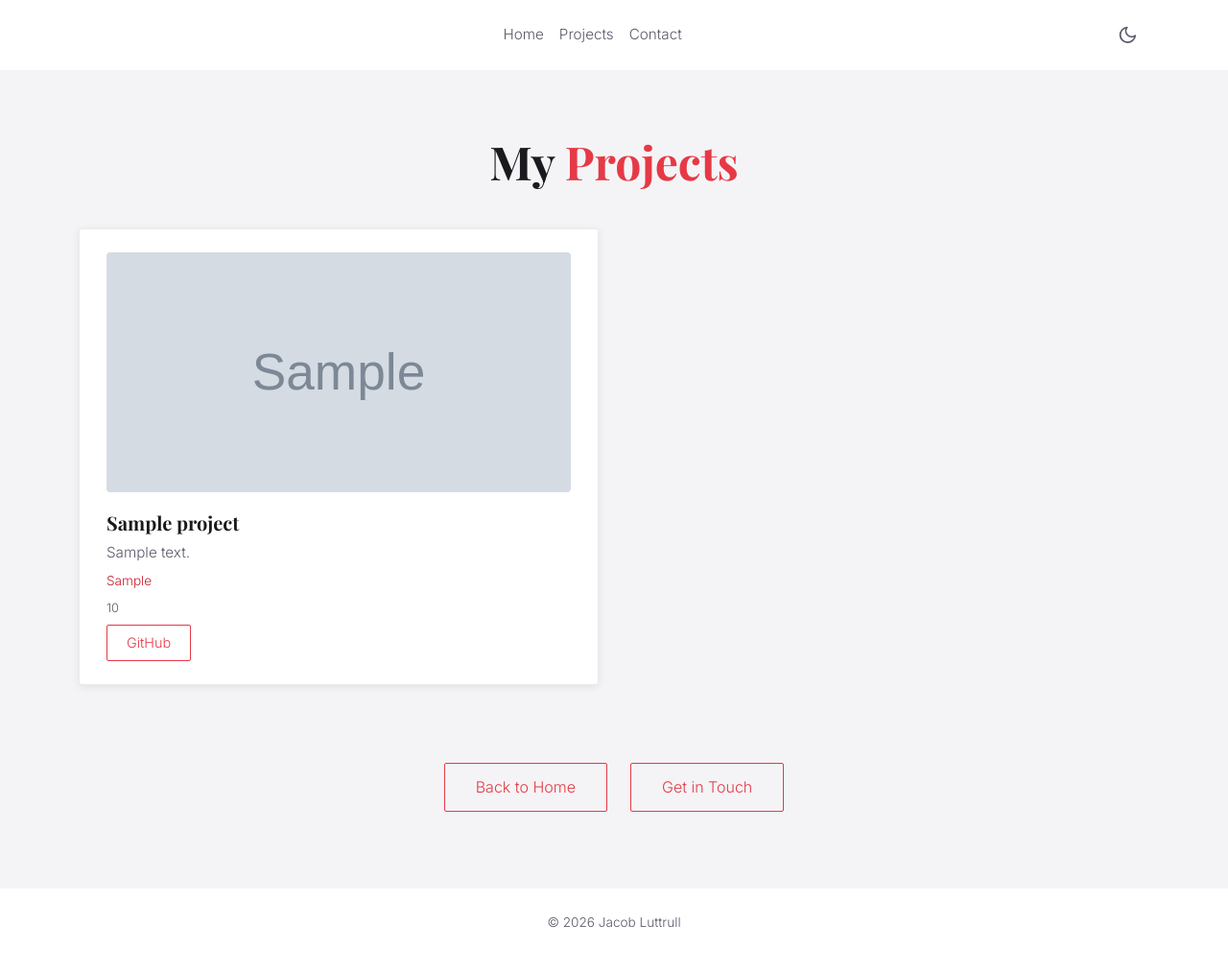
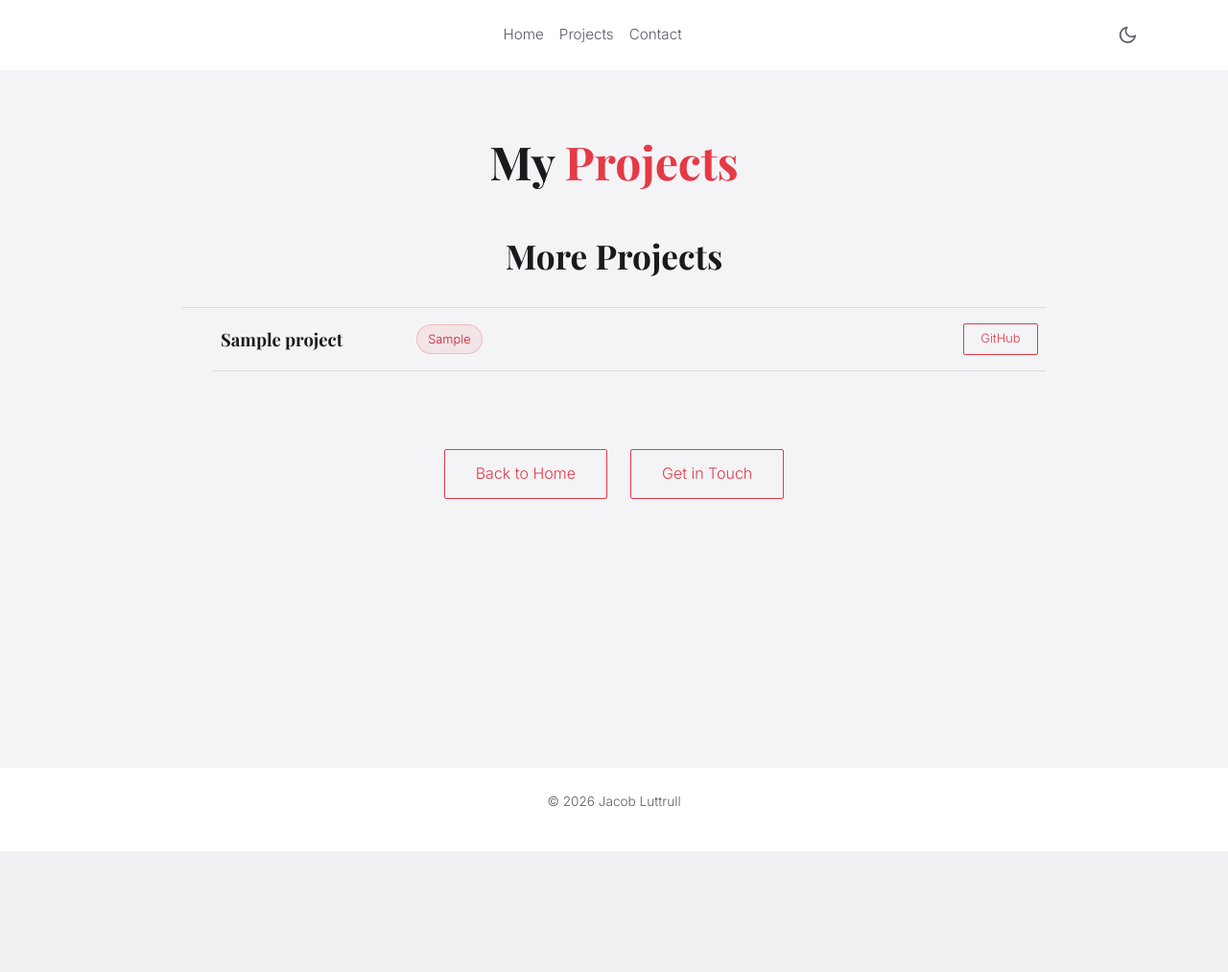
Before and after one commit to jacobrluttrull/portfolio, a Python web app: template templates/projects.html in a window 1280 px wide. Shown: the whole page at 96% size. After the commit the page ends 887 px from the top, so only its background shows below. Run offline with Jinja, Linux system fonts and the light colour scheme; the template is opened without the code that fills it: most values are stand-ins (such as "Sample title", 1, 10 or a date in 2020); grey boxes marked "Sample" are stand-in pictures; some libraries are stand-ins or nearby versions.

Commit message:
feat: restructure /projects into Featured + More Projects sections
Completes the frontend layer of #4 (backend groundwork for is_featured/
highlight landed in dde53e7 and 4157c03). templates/projects.html now
splits on is_featured into a full-treatment Featured grid (image,
description, tech-stack chips, duration, GitHub button, optional
highlight callout) and a compact More Projects list (title, chips,
GitHub link only), sharing one tech_chips() macro to avoid duplicating
the tech_stack-parsing loop.

style.css gains a spacing scale and type scale (replacing hand-picked
sizes like the hero h1's fixed 5.5rem with a fluid clamp()-based
--text-hero), new component styles for chips/highlight/compact rows,
and a modest tightening of the dark-theme bg/card shades and card
border opacity for better card separation now that more component
types share the page.

Added an HTTP-level test (tests/test_routes.py) asserting featured vs.
compact section content, chip rendering, and highlight presence/absence
via the existing client fixture and TestingSessionLocal seam.

Co-Authored-By: Claude Sonnet 5 <noreply@anthropic.com>

```diff
--- a/static/css/style.css
+++ b/static/css/style.css
@@ -1,16 +1,42 @@
 /* Color Palette */
 :root {
-    --bg-primary: #111111;
+    --bg-primary: #0d0d10;
     --bg-navbar: #0a0a0a;
     --text-primary: #e0e0e0;
     --text-muted: #8a8a9a;
     --accent: #e63946;
     --accent-strong: #f0525f;
-    --card-bg: #1a1a1a;
-    --card-border: rgba(255, 255, 255, 0.08);
+    --accent-soft: rgba(230, 57, 70, 0.14);
+    --accent-soft-border: rgba(230, 57, 70, 0.3);
+    --card-bg: #18181c;
+    --card-border: rgba(255, 255, 255, 0.1);
     --card-border-hover: rgba(230, 57, 70, 0.4);
     --card-shadow: rgba(0, 0, 0, 0.2);
     --card-shadow-hover: rgba(230, 57, 70, 0.15);
+
+    /* Spacing scale */
+    --space-2: 0.5rem;
+    --space-3: 0.75rem;
+    --space-4: 1rem;
+    --space-5: 1.5rem;
+    --space-6: 2rem;
+    --space-7: 3rem;
+    --space-8: 4rem;
+
+    /* Type scale */
+    --text-xs: 0.8rem;
+    --text-sm: 0.9rem;
+    --text-md: 1.15rem;
+    --text-lg: 1.3rem;
+    --text-xl: 1.8rem;
+    --text-2xl: 2.2rem;
+    --text-3xl: 3rem;
+    --text-hero: clamp(2.75rem, 6vw + 1rem, 5.5rem);
+
+    --leading-tight: 1.2;
+    --leading-snug: 1.35;
+    --leading-normal: 1.6;
+    --leading-relaxed: 1.8;
 }
 
 [data-theme="light"] {
@@ -20,8 +46,10 @@
     --text-muted: #5a5a6a;
     --accent: #e63946;
     --accent-strong: #c81e2c;
+    --accent-soft: rgba(230, 57, 70, 0.08);
+    --accent-soft-border: rgba(230, 57, 70, 0.25);
     --card-bg: #ffffff;
-    --card-border: rgba(0, 0, 0, 0.08);
+    --card-border: rgba(0, 0, 0, 0.1);
     --card-border-hover: rgba(230, 57, 70, 0.4);
     --card-shadow: rgba(0, 0, 0, 0.08);
     --card-shadow-hover: rgba(230, 57, 70, 0.1);
@@ -201,15 +230,15 @@ h1, h2, h3 {
 }
 
 .page-title {
-    font-size: 3rem;
-    margin-bottom: 2.5rem;
+    font-size: var(--text-3xl);
+    margin-bottom: var(--space-6);
     text-align: center;
 }
 
 .section-heading {
-    font-size: 2rem;
-    margin-top: 3rem;
-    margin-bottom: 2rem;
+    font-size: var(--text-2xl);
+    margin-top: var(--space-7);
+    margin-bottom: var(--space-6);
     color: var(--text-primary);
     text-align: center;
 }
@@ -271,11 +300,10 @@ h1, h2, h3 {
 }
 
 /* Projects Page */
-.projects-grid {
+.featured-grid {
     display: grid;
     grid-template-columns: repeat(2, 1fr);
-    gap: 2rem;
-    margin-top: 2rem;
+    gap: var(--space-6);
     max-width: 1200px;
     margin-left: auto;
     margin-right: auto;
@@ -283,7 +311,7 @@ h1, h2, h3 {
 
 .project-card {
     background-color: var(--card-bg);
-    padding: 1.5rem 1.75rem;
+    padding: var(--space-5) var(--space-6);
     border-radius: 4px;
     border: 1px solid var(--card-border);
     display: flex;
@@ -298,26 +326,32 @@ h1, h2, h3 {
     transform: translateY(-4px);
 }
 
+.project-card--featured {
+    border-top: 3px solid var(--accent);
+    padding-top: calc(var(--space-5) - 3px);
+}
+
+.project-card--featured h3 {
+    font-size: var(--text-xl);
+}
+
 .project-card h3 {
-    font-size: 1.25rem;
-    margin-top: 0.75rem;
-    margin-bottom: 0.5rem;
+    font-size: var(--text-lg);
+    margin-top: var(--space-3);
+    margin-bottom: var(--space-2);
 }
 
 .project-card p {
     color: var(--text-muted);
-    margin-bottom: 0.5rem;
-    line-height: 1.5;
-    font-size: 0.95rem;
-}
-
-.project-card .tech-stack {
-    color: var(--accent-strong);
-    font-size: 0.85rem;
+    margin-bottom: var(--space-2);
+    line-height: var(--leading-snug);
+    font-size: var(--text-sm);
 }
 
 .project-card .project-duration {
-    font-size: 0.8rem;
+    font-size: var(--text-xs);
+    color: var(--text-muted);
+    margin-bottom: var(--space-4);
 }
 
 .project-card .btn-outline-accent {
@@ -332,8 +366,82 @@ h1, h2, h3 {
     max-height: 250px;
     object-fit: cover;
     border-radius: 4px;
-    margin-bottom: 0.5rem;
+    margin-bottom: var(--space-2);
     cursor: pointer;
+}
+
+/* Tech stack chips */
+.tech-chips {
+    display: flex;
+    flex-wrap: wrap;
+    gap: var(--space-2);
+    margin-bottom: var(--space-3);
+}
+
+.tech-chip {
+    display: inline-block;
+    padding: 0.2rem 0.7rem;
+    border-radius: 999px;
+    background-color: var(--accent-soft);
+    border: 1px solid var(--accent-soft-border);
+    color: var(--accent-strong);
+    font-size: var(--text-xs);
+    line-height: var(--leading-relaxed);
+    white-space: nowrap;
+}
+
+/* Featured project highlight callout */
+.project-highlight {
+    position: relative;
+    padding: var(--space-3) var(--space-4);
+    margin-bottom: var(--space-4) !important;
+    border-left: 3px solid var(--accent);
+    background-color: var(--accent-soft);
+    color: var(--text-primary) !important;
+    font-size: var(--text-sm) !important;
+    font-style: italic;
+    line-height: var(--leading-snug) !important;
+}
+
+/* More Projects — compact list */
+.more-projects-list {
+    list-style: none;
+    max-width: 900px;
+    margin: 0 auto;
+    border-top: 1px solid var(--card-border);
+}
+
+.more-project-row {
+    display: flex;
+    align-items: center;
+    gap: var(--space-5);
+    padding: var(--space-4) var(--space-2);
+    border-bottom: 1px solid var(--card-border);
+    transition: background-color 0.3s ease;
+}
+
+.more-project-row:hover {
+    background-color: var(--card-bg);
+}
+
+.more-project-title {
+    font-family: 'Playfair Display', serif;
+    font-weight: 700;
+    font-size: var(--text-md);
+    flex: 0 0 auto;
+    min-width: 180px;
+}
+
+.more-project-row .tech-chips {
+    flex: 1 1 auto;
+    margin-bottom: 0;
+}
+
+.more-project-link {
+    margin-left: auto;
+    padding: 0.35rem 1.1rem;
+    font-size: var(--text-xs);
+    flex: 0 0 auto;
 }
 
 /* Contact Page */
--- a/templates/projects.html
+++ b/templates/projects.html
@@ -4,14 +4,28 @@
 
 {% block description %}Browse Jacob Luttrull's portfolio projects including Python, Django, FastAPI, and data science work.{% endblock %}
 
+{% macro tech_chips(tech_stack) %}
+<div class="tech-chips">
+    {% for tech in tech_stack.split(',') %}
+    <span class="tech-chip">{{ tech.strip() }}</span>
+    {% endfor %}
+</div>
+{% endmacro %}
+
 {% block content %}
 <section class="page-section">
     <div class="container">
         <h1 class="page-title">My <span class="accent">Projects</span></h1>
 
-        <div class="projects-grid">
-            {% for project in projects %}
-            <div class="project-card">
+        {% set featured_projects = projects | selectattr('is_featured') | list %}
+        {% set other_projects = projects | rejectattr('is_featured') | list %}
+
+        {% if featured_projects %}
+        <section class="featured-projects">
+            <h2 class="section-heading">Featured Projects</h2>
+            <div class="featured-grid">
+                {% for project in featured_projects %}
+                <article class="project-card project-card--featured">
                     {% if project.image_url %}
                     <a href="{{ project.image_url }}" target="_blank" rel="noopener noreferrer">
                         <img src="{{ project.image_url }}" alt="{{ project.title }}" class="project-image" loading="lazy" decoding="async" width="800" height="450">
@@ -19,12 +33,32 @@
                     {% endif %}
                     <h3>{{ project.title }}</h3>
                     <p>{{ project.description }}</p>
-                <p class="tech-stack">{{ project.tech_stack }}</p>
+                    {{ tech_chips(project.tech_stack) }}
+                    {% if project.highlight %}
+                    <p class="project-highlight">{{ project.highlight }}</p>
+                    {% endif %}
                     <p class="project-duration">{{ project.duration }}</p>
                     <a href="{{ project.github_link }}" target="_blank" rel="noopener noreferrer" class="btn-outline-accent">GitHub</a>
-            </div>
+                </article>
                 {% endfor %}
             </div>
+        </section>
+        {% endif %}
+
+        {% if other_projects %}
+        <section class="more-projects">
+            <h2 class="section-heading">More Projects</h2>
+            <ul class="more-projects-list">
+                {% for project in other_projects %}
+                <li class="more-project-row">
+                    <span class="more-project-title">{{ project.title }}</span>
+                    {{ tech_chips(project.tech_stack) }}
+                    <a href="{{ project.github_link }}" target="_blank" rel="noopener noreferrer" class="btn-outline-accent more-project-link">GitHub</a>
+                </li>
+                {% endfor %}
+            </ul>
+        </section>
+        {% endif %}
 
         <div class="page-nav">
             <a href="/" class="btn-outline-accent">Back to Home</a>
```
Also changed, not shown: other parts of static/css/style.css (+24 -22 lines), tests/test_routes.py (+67 -1 lines). Lines whose indentation alone changed are shown as unchanged.
